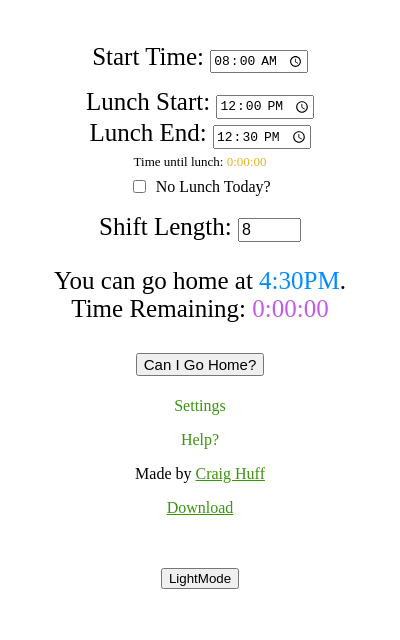
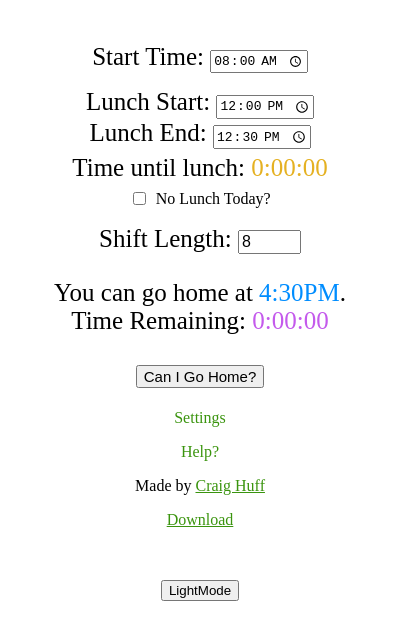
Before and after one commit to cthuff/WhenCanIGoHome, an Electron app: page index.html in a window 400 px wide. Drawn offline with Linux system fonts and the light colour scheme.

Commit message:
resize of lunch timer

```diff
--- a/index.html
+++ b/index.html
@@ -31,7 +31,7 @@
                 <label for="lunchEnd">Lunch End: </label>
                 <input type="time" value="12:30" id="lunchEnd" required>
                 <br>
-                <div id="lunchTimerContainer" style="margin-top:5px; font-size: small;">
+                <div id="lunchTimerContainer" style="margin-top:5px;">
                     Time until lunch: <span id="lunchTimeRemaining" style="color: #ECC55A;">0:00:00</span>
                 </div>
             </div>
```
